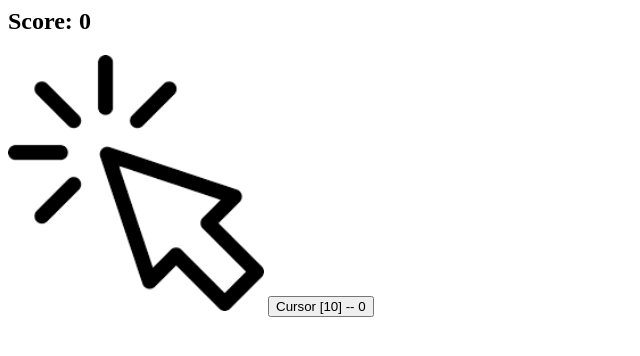
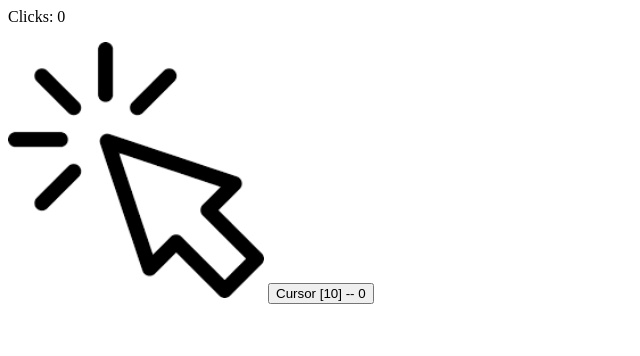
Before and after one commit to MrMegaWatt13/Clicker-Game, a plain HTML site: page index.html in a window 1280 px wide. Shown: the whole page, without its empty margins (0-640 px from the left). Drawn offline with Linux system fonts and the light colour scheme.

Commit message:
Update index.html

```diff
--- a/index.html
+++ b/index.html
@@ -1,7 +1,7 @@
 <html>
     <body>
 
-    <h2>Score: <span id="score">0</span></h2>
+    <p>Clicks: <span id="score">0</span></p>
     <img src="images/Click.png" height="256px" width="256px" onclick="addToScore(1)">
 
     <button onclick="BuyCursor()">Cursor [<span id"cursorcost">10</span>] -- <span id="cursors">0</span></button>
```
